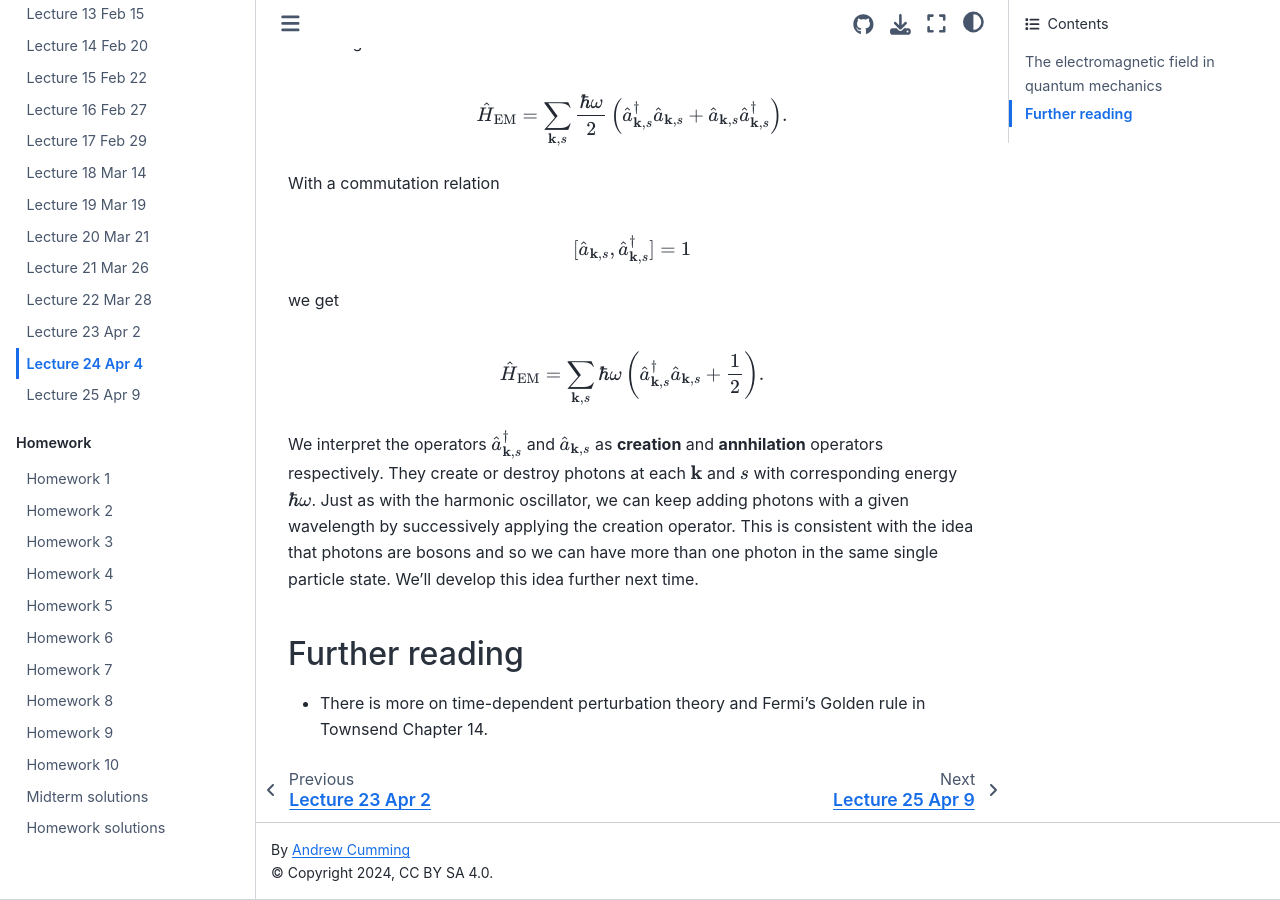
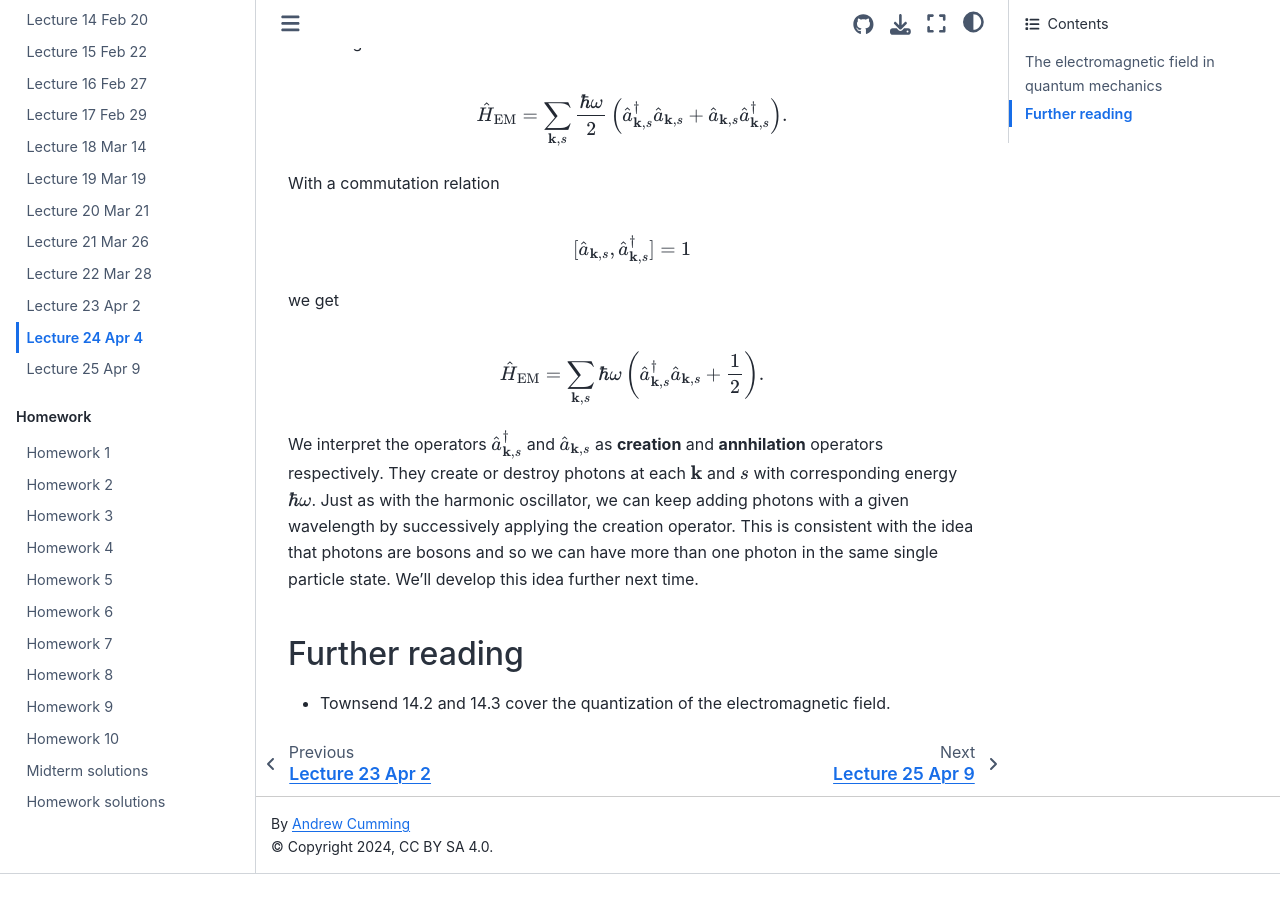
Before and after one commit to andrewcumming/phys457, a Jupyter Book: the page built from lecture24.md, in a window 1280 px wide and 900 px high, scrolled down 3079 px. Built offline with Jupyter Book 1.0.4 settings and Sphinx 7.4.7 and the Sphinx Book theme 1.1.4, drawn with Linux system fonts in a browser that asks for light colours; after the commit the page ends 3953 px from its top, so only the background shows below that.

Commit message:
Update lec 24

```diff
--- a/lecture24.md
+++ b/lecture24.md
@@ -81,4 +81,4 @@ We interpret the operators $\hat{a}^\dagger_{\mathbf{k},s}$ and $\hat{a}_{\mathb
 
 ## Further reading
 
-- There is more on time-dependent perturbation theory and Fermi's Golden rule in Townsend Chapter 14.
+- Townsend 14.2 and 14.3 cover the quantization of the electromagnetic field.
```
